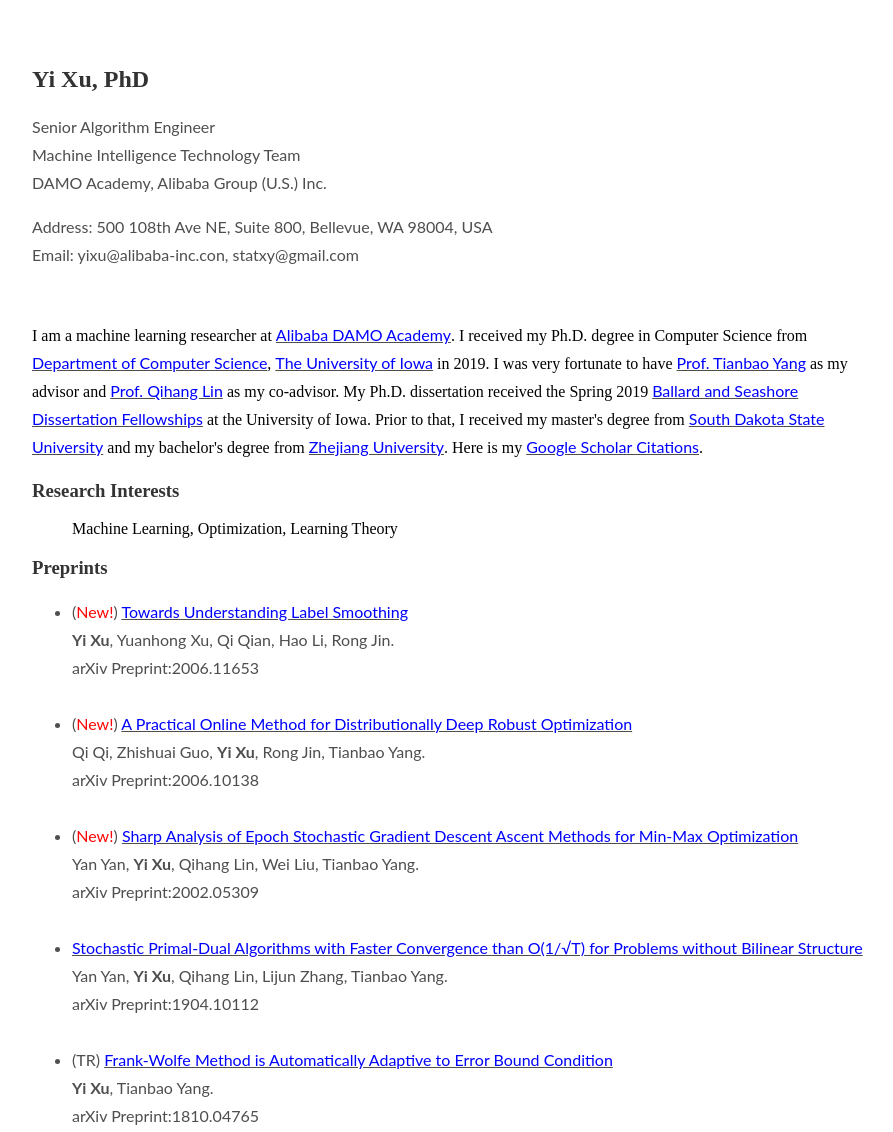
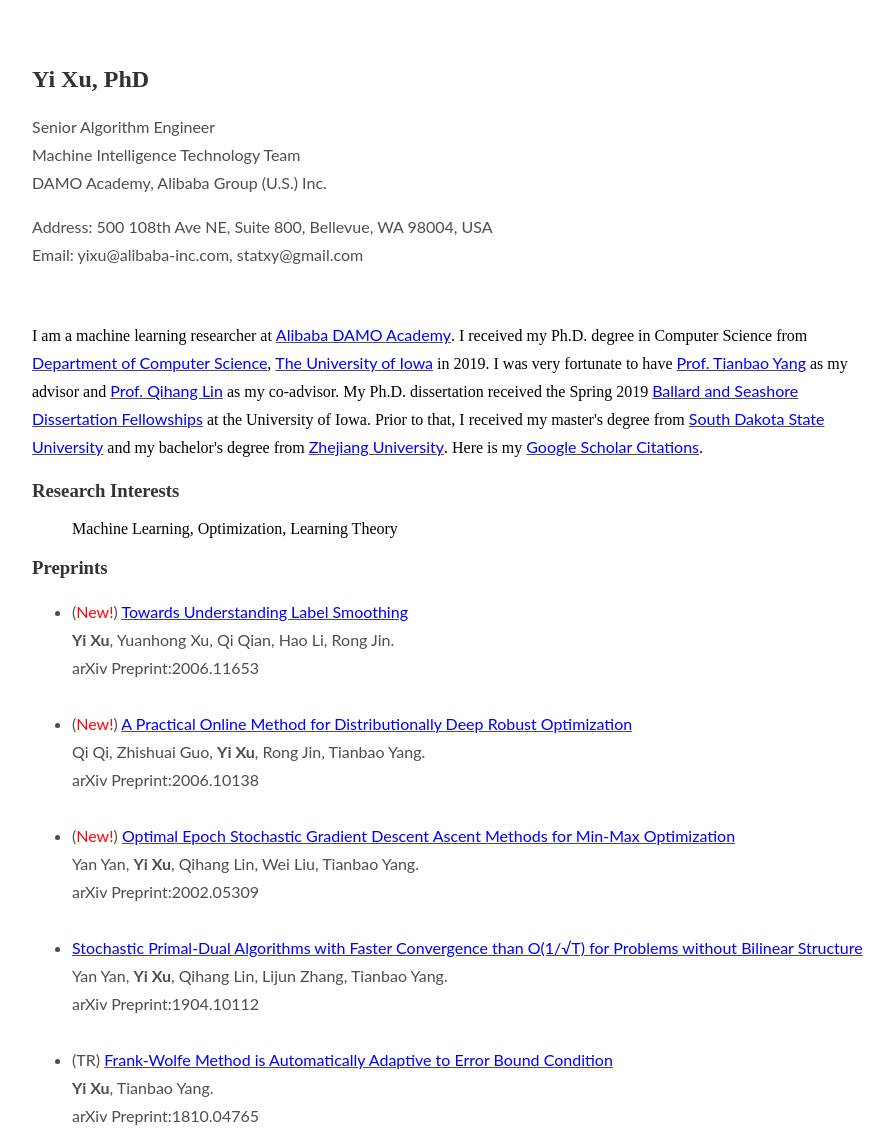
Before and after one commit to yxu71/yxu71.github.io, a plain HTML site: page index.html in a window 1280 px wide. Shown: the top 1132 px of the page, without its empty margins (183-1076 px from the left). Drawn offline with Linux system fonts and the light colour scheme.

Commit message:
Update index.html

```diff
--- a/index.html
+++ b/index.html
@@ -62,7 +62,7 @@
 
                    Bellevue, WA 98004, USA <br>
 
-                   Email: yixu@alibaba-inc.con, statxy@gmail.com</p>
+                   Email: yixu@alibaba-inc.com, statxy@gmail.com</p>
 
                     </tr>
 
@@ -120,7 +120,7 @@
 
 
             <li>(<FONT COLOR="#FC0404">New!</font>)
-                <a href="https://arxiv.org/abs/2002.05309"><font color="#0000FF">Sharp Analysis of Epoch Stochastic Gradient Descent Ascent Methods for Min-Max Optimization</font></a><br>
+                <a href="https://arxiv.org/abs/2002.05309"><font color="#0000FF">Optimal Epoch Stochastic Gradient Descent Ascent Methods for Min-Max Optimization</font></a><br>
                 Yan Yan, <b>Yi Xu</b>, Qihang Lin, Wei Liu, Tianbao Yang.<br>
                 arXiv Preprint:2002.05309
                 <br><br>
```
